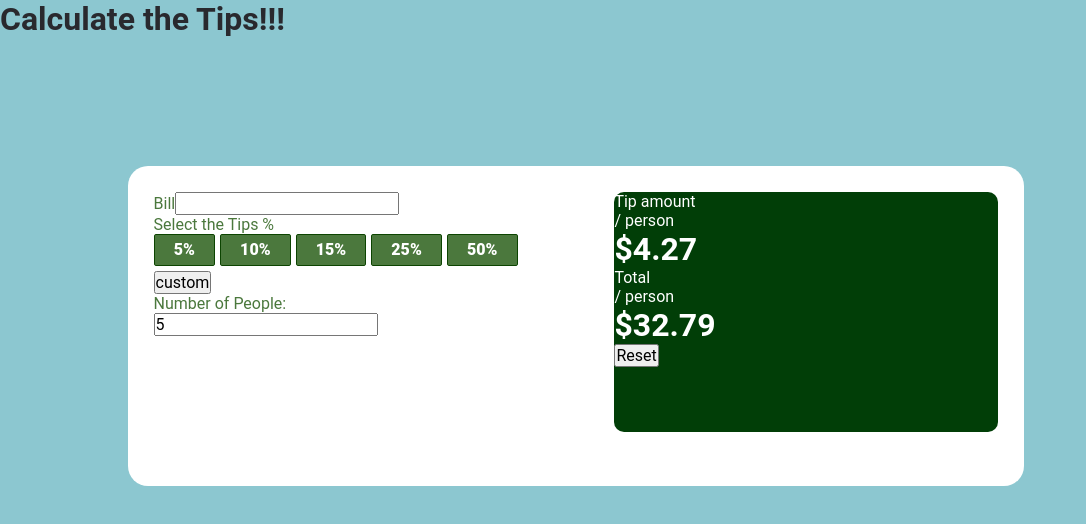
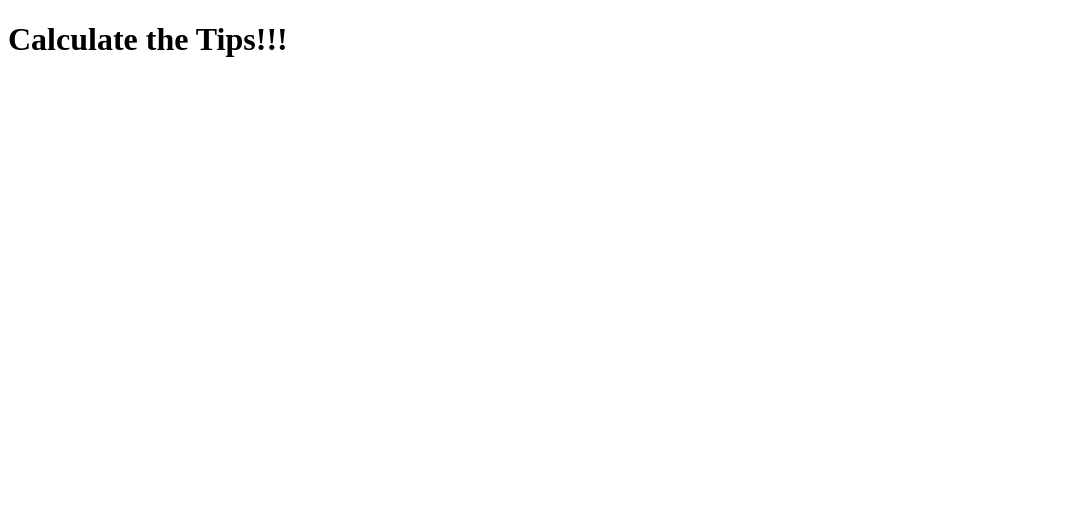
Before and after one commit to DomingosManuelFranco/Tips-Calc, a React (Create React App) app: page / in a window 1280 px wide. Shown: the top 524 px of the page, without its empty margins (0-1086 px from the left). Built offline with nearby package versions, Linux system fonts and the light colour scheme.

Commit message:
refactored to use material-ui

```diff
--- a/public/index.html
+++ b/public/index.html
@@ -9,6 +9,7 @@
       name="description"
       content="Web site created using create-react-app"
     />
+    <link rel="stylesheet" href="https://fonts.googleapis.com/css?family=Roboto:300,400,500,700&display=swap" />
    <title>Tip Calc App</title>
   </head>
   <body>
--- a/src/components/Form.js
+++ b/src/components/Form.js
@@ -3,25 +3,9 @@
 
 function Form() {
     return (
-        <div>
-            <div id='form'>
-                    <form>
-                        <label className='color'>Bill</label>
-                        <input type="text" /><br />
-                        <label htmlFor="" className='color'>Select the Tips %</label><br />
-                        <div id='btns'>
-                            <input type="button" value="5%" className='btn color' />
-                            <input type="button" value="10%" className='btn color' />
-                            <input type="button" value="15%"  className='btn color'/>
-                            <input type="button" value="25%" className='btn color' />
-                            <input type="button" value="50%" className='btn color' />
-                            <input type="button" value="custom" id='btn color'/> <br />
-                        </div>
-                        <label htmlFor="" className='color'>Number of People: </label><br />
-                        <input type="text" value="5" id='nPeople' />
-                    </form>
-                </div>
-        </div>
+        <>
+
+        </>
     )
 }
 
--- a/src/components/Home.js
+++ b/src/components/Home.js
@@ -6,14 +6,9 @@
 
 function Home() {
     return (
-        <div className='home'>
+        <>
 
-            <div id='container'>
-                <Form />
-                <ShowTips />
-            </div>
-
-        </div>
+        </>
     )
 }
 
--- a/src/components/ShowTips.js
+++ b/src/components/ShowTips.js
@@ -3,16 +3,9 @@
 
 function ShowTips() {
     return (
-        <div>
-            <div id='result'>
-                    <p>Tip amount <br /><span>/ person</span></p>
-                    <h1>$4.27</h1>
+        <>
 
-                    <p>Total <br /><span>/ person</span></p>
-                    <h1>$32.79</h1>
-                    <button>Reset</button>
-                </div>
-        </div>
+        </>
     )
 }
 
```
Also changed, not shown: src/components/Style.css (+7 -5 lines).
